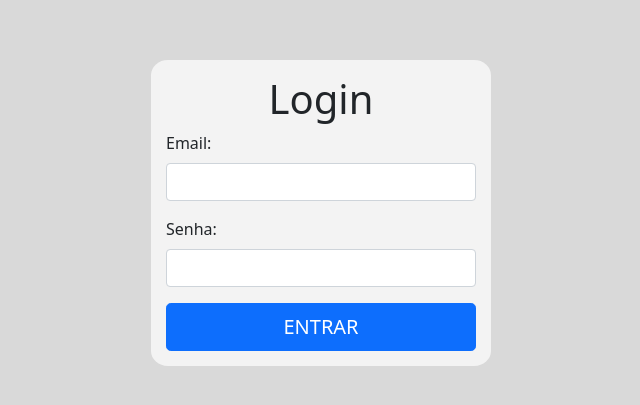
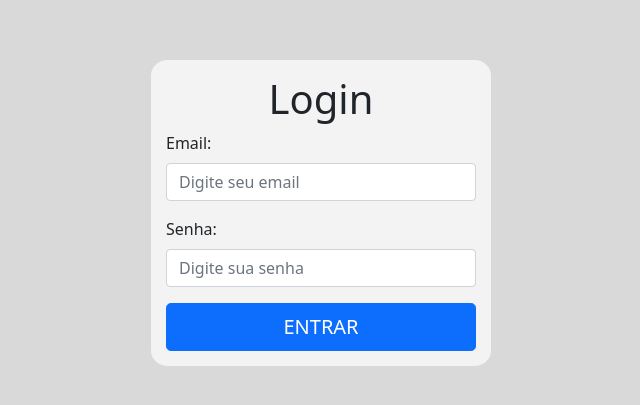
Before and after one commit to dhenycruz/teste-profranchise-nexjs, a Next.js app: page / in a window 1280 px wide. Shown: the part 179-584 px from the top of the page, without its empty margins (319-959 px from the left). Built offline with nearby package versions, Linux system fonts and the light colour scheme.

Commit message:
created context for auth.

```diff
--- a/package.json
+++ b/package.json
@@ -16,6 +16,7 @@
     "next": "^12.1.0",
     "react": "^17.0.2",
     "react-dom": "^17.0.2",
+    "react-hook-form": "^7.27.1",
     "reactstrap": "^9.0.1"
   }
 }
--- a/pages/index.js
+++ b/pages/index.js
@@ -1,33 +1,57 @@
+import React, { useEffect } from 'react';
 import Head from 'next/head';
-import React, { useEffect } from 'react';
-import { Form, Col, Row, FormGroup, Label, Input, Button} from 'reactstrap';
+import { Form, FormGroup, Label, Input, Button} from 'reactstrap';
+import { useForm } from 'react-hook-form';
 
 const Login = () => {
-  useEffect(() => {
-    console.log('Testando...');
-  }, []);
+  const { register, handleSubmit } = useForm();
+  const handleSignIn = (data) => {
+    console.log(data)
+  };
+
   return (
+    <>
+      <Head>
+        <title>Login</title>
+      </Head>
       <div className='container-login'>
         <div className='box-login d-flex flex-column bd-highlight mb-3'>
           <h1 className='text-center'>Login</h1>
 
-          <Form>
+            <Form onSubmit={ handleSubmit(handleSignIn) }>
               <FormGroup>
                 <Label for="Email">
                   Email:
                 </Label>
-              <Input id="email"/>
+                <input
+                  { ...register('email') }
+                  id="email"
+                  name="email"
+                  type="email"
+                  required
+                  className="form-control"
+                  placeholder='Digite seu email'
+                />
               </FormGroup>
               <FormGroup>
                 <Label>
                   Senha:
                 </Label>
-              <Input />
+                <input
+                  { ...register('password') }
+                  id="password"
+                  name="password"
+                  type="password"
+                  required
+                  className='form-control'
+                  placeholder="Digite sua senha"
+                />
               </FormGroup>
-            <Button block size="lg" color="primary" type="button">ENTRAR</Button>
+              <Button  block size="lg" color="primary" type="submit">ENTRAR</Button>
             </Form>
         </div>
       </div>
+    </>
   )
 };
 
```
Also changed, not shown: context/AuthContext.js (added, +16 -0 lines), 1 other file (tests, documents, lock files or other folders). Lines whose indentation alone changed are shown as unchanged.
